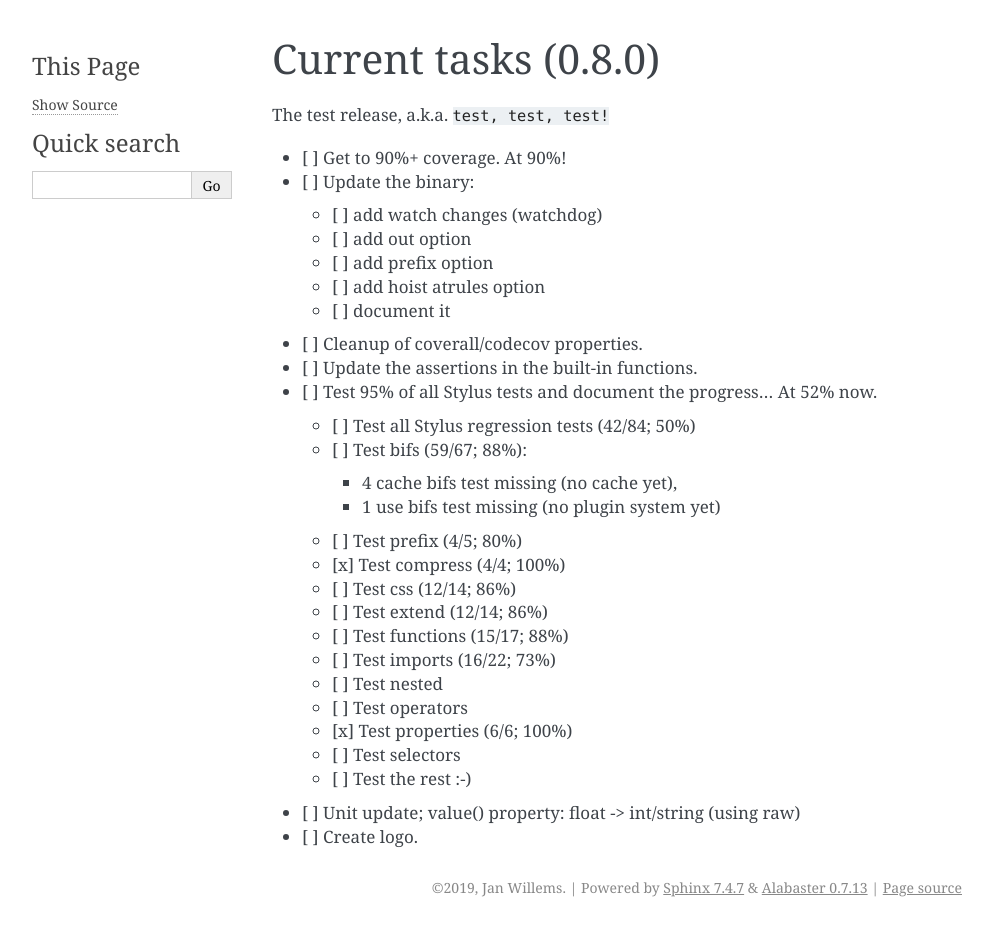
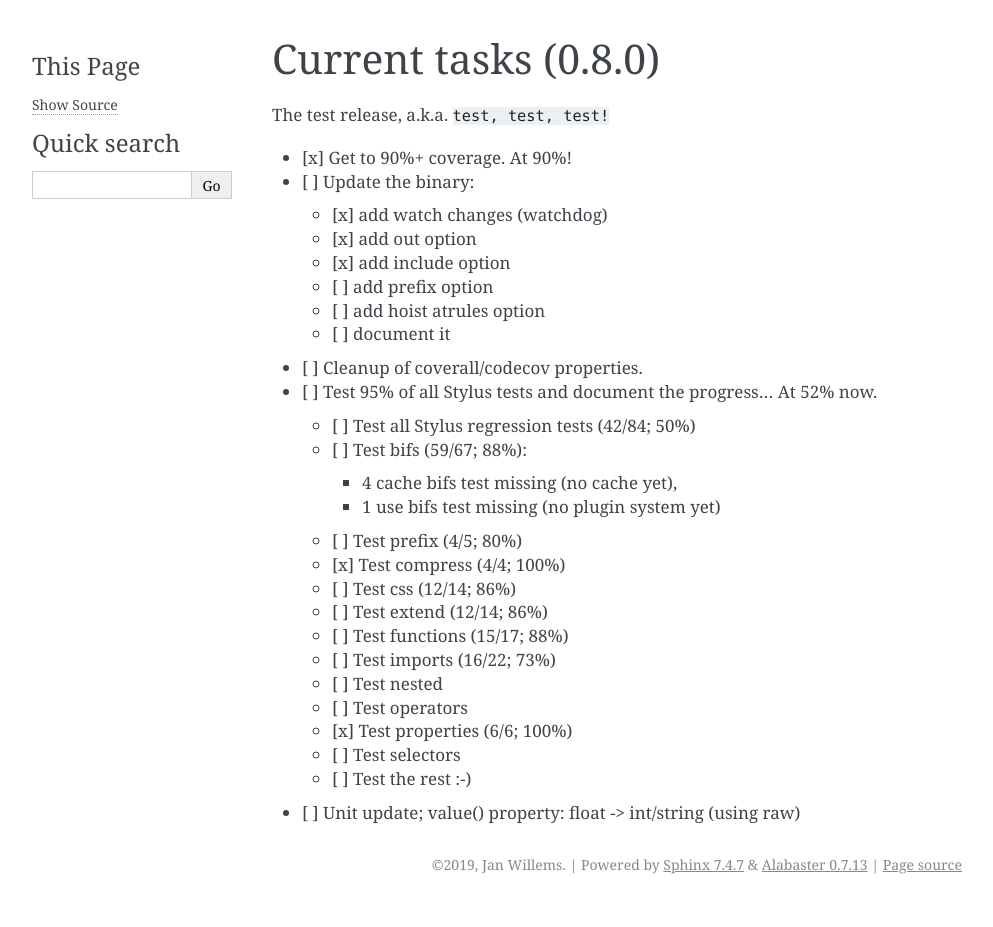
Before and after one commit to jw/stilus, a Sphinx documentation site: the page built from docs/plan/current.md, in a window 1280 px wide. Shown: the whole page, without its empty margins (148-1141 px from the left). Built offline with Sphinx 7.4.7, drawn with Linux system fonts in a browser that asks for light colours; after the commit the page ends 904 px from its top, so only the background shows below that.

Commit message:
Updated the plan and the stilus diff.

```diff
--- a/docs/plan/current.md
+++ b/docs/plan/current.md
@@ -2,15 +2,15 @@
 
 The test release, a.k.a. `test, test, test!`
 
- - [ ] Get to 90%+ coverage.  At 90%!
+ - [x] Get to 90%+ coverage.  At 90%!
  - [ ] Update the binary:
-    - [ ] add watch changes (watchdog)
-    - [ ] add out option
+    - [x] add watch changes (watchdog)
+    - [x] add out option
+    - [x] add include option
     - [ ] add prefix option
     - [ ] add hoist atrules option
     - [ ] document it
  - [ ] Cleanup of coverall/codecov properties.
- - [ ] Update the assertions in the built-in functions.
  - [ ] Test 95% of all Stylus tests and document the progress...  At 52% now.
      - [ ] Test all Stylus regression tests (42/84; 50%)
      - [ ] Test bifs (59/67; 88%):
@@ -28,4 +28,3 @@ The test release, a.k.a. `test, test, test!`
      - [ ] Test selectors
      - [ ] Test the rest :-)
  - [ ] Unit update; value() property: float -> int/string (using raw)
- - [ ] Create logo.
```
Also changed, not shown: docs/diff/stilus.rst (+4 -3 lines), docs/plan/future.md (+2 -0 lines), docs/plan/history.md (+1 -1 lines).
